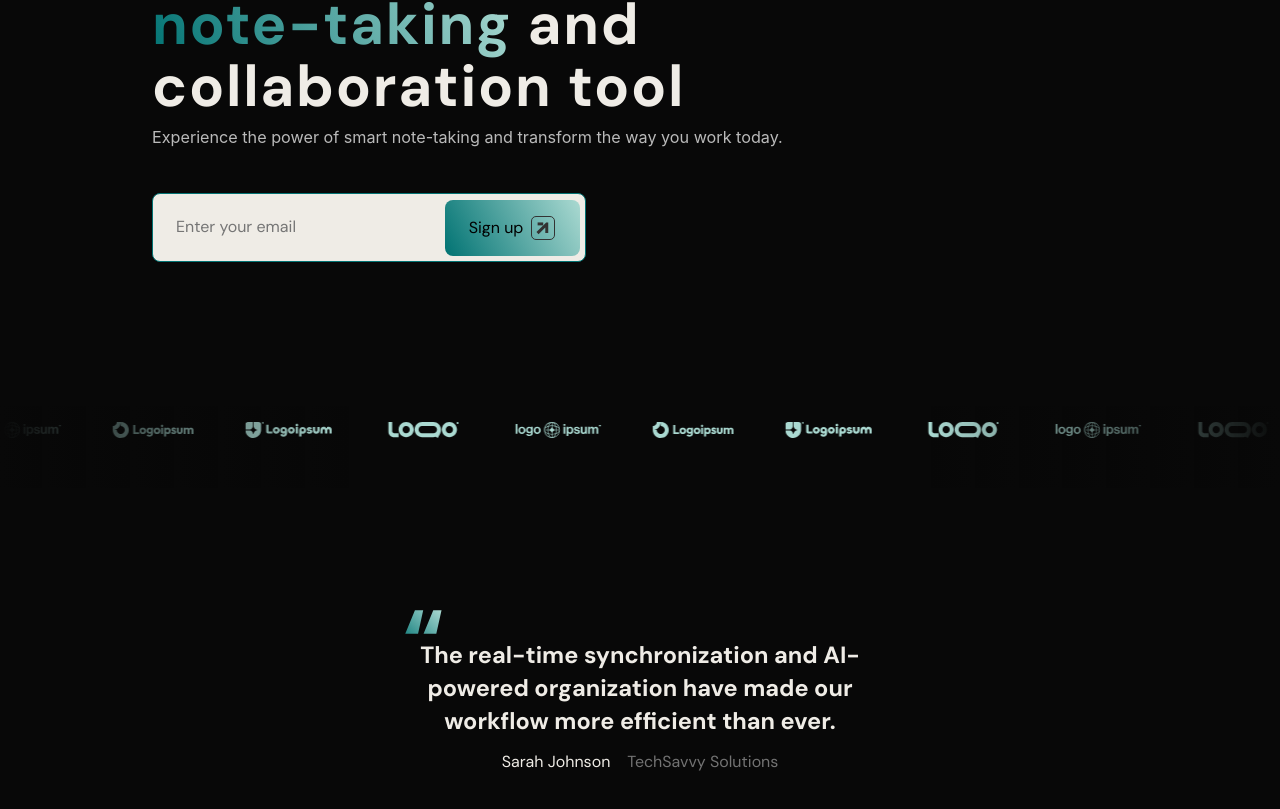
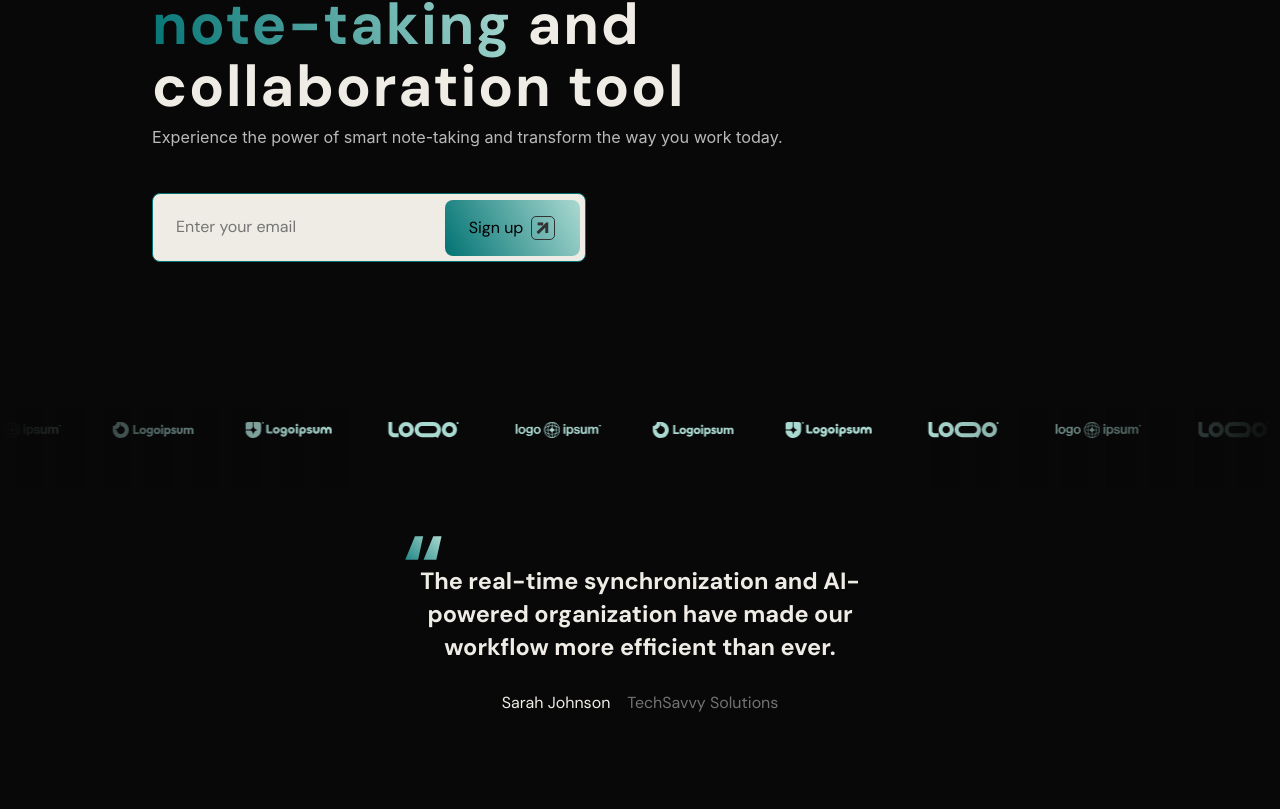
Before and after one commit to k00000han/smart_notes, a React (Create React App) app: page / in a window 1280 px wide. Shown: the part 299-1108 px from the top of the page. After the commit the page ends 1058 px from the top, so only its background shows below. Built offline with nearby package versions, Linux system fonts and the light colour scheme.

Commit message:
Update "Testimonial" component

```diff
--- a/src/styles/_global.scss
+++ b/src/styles/_global.scss
@@ -6,7 +6,7 @@
 
 // Testimonial position classes
 .first_use {
-  top: 684px;
+  top: 610px;
   @include tablet { top: 434px; }
   @include mobile { top: 364px; }
 }
--- a/src/styles/components/Testimonial.css
+++ b/src/styles/components/Testimonial.css
@@ -46,7 +46,7 @@
 }
 .testimonial-conteiner .testimonial-text-conteiner p {
   position: absolute;
-  top: 135px;
+  top: 150px;
   font-family: "DM Sans", sans-serif;
   font-size: 16px;
   color: #EFECE6;
--- a/src/styles/components/Testimonial.scss
+++ b/src/styles/components/Testimonial.scss
@@ -40,7 +40,7 @@
 
     p {
       position: absolute;
-      top: 135px;
+      top: 150px;
       font-family: $primary_font;
       font-size: 16px;
       color: $main_font_color;
```
